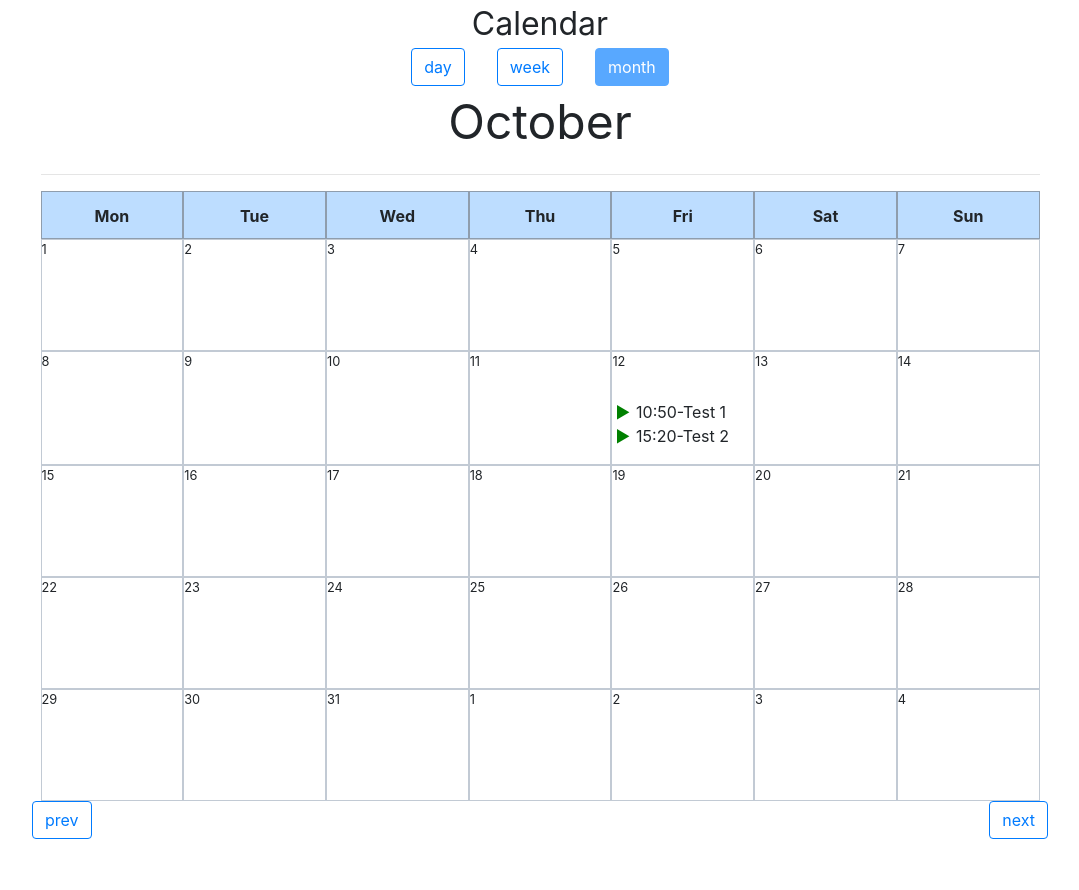
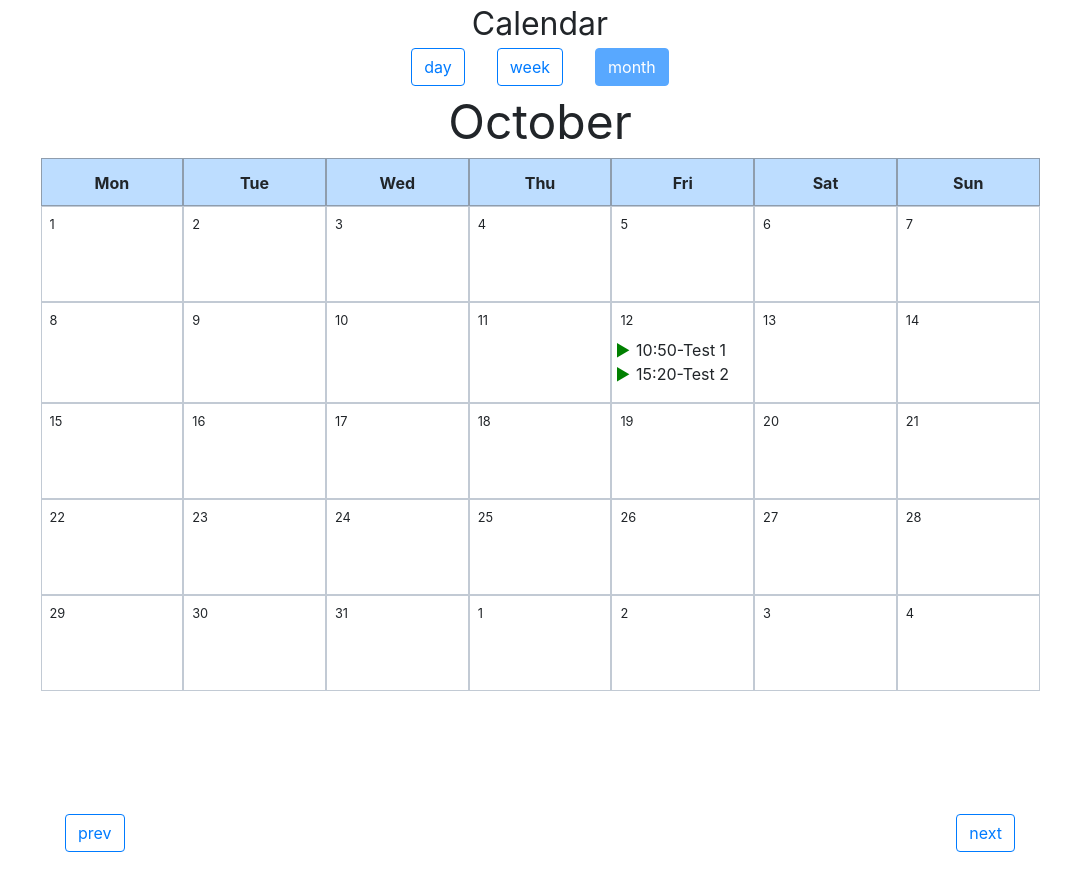
Before and after one commit to kradavar/Google-Calendar, a React (Create React App) app: page / in a window 1280 px wide. Shown: the top 890 px of the page, without its empty margins (100-1179 px from the left). Before the commit the page ends 839 px from the top, so only its background shows below. Built offline with nearby package versions, Linux system fonts and the light colour scheme.

Commit message:
Add sticky-top to day and month view's headers

```diff
--- a/src/App.js
+++ b/src/App.js
@@ -57,7 +57,7 @@ class App extends Component {
             renderedDate={this.state.renderedDate}
             currentDate={this.state.currentDate}
           />
-          <div className="container d-flex justify-content-between">
+          <div className="container d-flex justify-content-between bottom-buttons">
             <PrevButton onClick={this.handlePrevButtonClick} />
             <NextButton onClick={this.handleNextButtonClick} />
           </div>
--- a/src/Styles/App.css
+++ b/src/Styles/App.css
@@ -11,3 +11,7 @@
 .current-month {
   font-size: 3rem;
 }
+
+.bottom-buttons {
+  padding: 3rem;
+}
--- a/src/Styles/CalendarTable.css
+++ b/src/Styles/CalendarTable.css
@@ -1,3 +1,6 @@
 .calendar {
   min-width: 90%;
+  overflow-y: auto;
+  height: 38rem;
+  padding-bottom: 3rem;
 }
--- a/src/Styles/Cell.css
+++ b/src/Styles/Cell.css
@@ -1,5 +1,5 @@
 .cell-header {
-  min-height: 3rem;
+  min-height: 2rem;
 }
 
 .cell:hover,
@@ -10,6 +10,7 @@
 
 .cell-header-info {
   font-size: 0.8rem;
+  padding: 0.5rem;
 }
 
 .flex-container {
@@ -22,7 +23,7 @@
   border: none !important;
 }
 .week {
-  min-height: 7rem;
+  min-height: 6rem;
   display: flex;
   width: 100%;
   justify-content: space-around;
@@ -41,7 +42,7 @@
 .hour {
   border: 0.25px solid #c2cad4;
   flex: 1;
-  min-height: 50px;
+  min-height: 2rem;
 }
 
 .day-week-header {
--- a/src/View/Table-components/CalendarTable.js
+++ b/src/View/Table-components/CalendarTable.js
@@ -6,14 +6,11 @@ import Week from "./Week";
 export default function CalendarTable(props) {
   return (
     <div className="calendar">
-      <hr />
-      <div>
-        {props.view === "month" ? (
-          <Month renderedDate={props.renderedDate} view={props.view} />
-        ) : (
-          <Week renderedDate={props.renderedDate} view={props.view} />
-        )}
-      </div>
+      {props.view === "month" ? (
+        <Month renderedDate={props.renderedDate} view={props.view} />
+      ) : (
+        <Week renderedDate={props.renderedDate} view={props.view} />
+      )}
     </div>
   );
 }
--- a/src/View/Table-components/DayWeekHeader.js
+++ b/src/View/Table-components/DayWeekHeader.js
@@ -3,7 +3,7 @@ import "../../Styles/Cell.css";
 
 export default function DayWeekHeadar(props) {
   return (
-    <header className="day-week-header">
+    <header className="day-week-header sticky-top">
       {props.renderedDate},{props.day}
     </header>
   );
```
